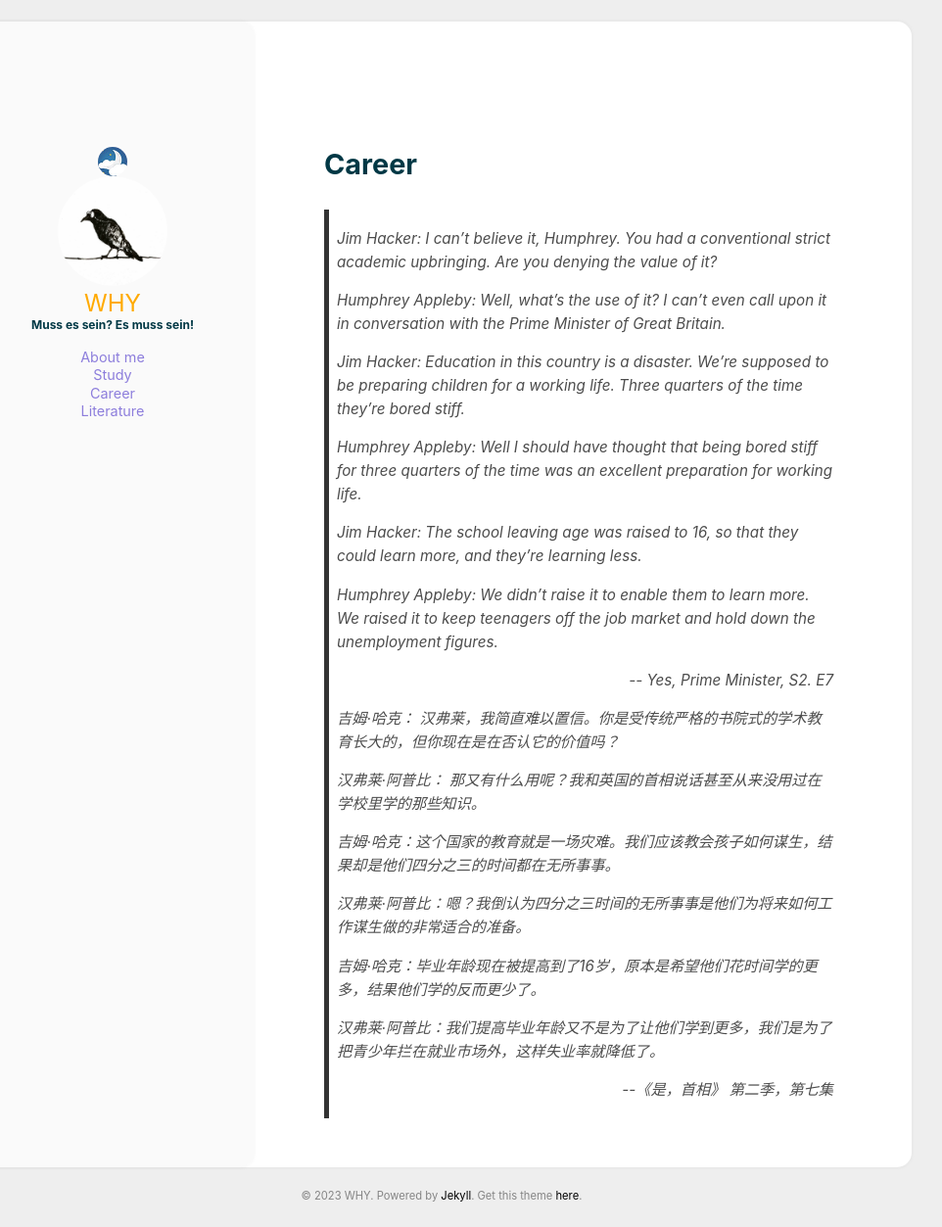
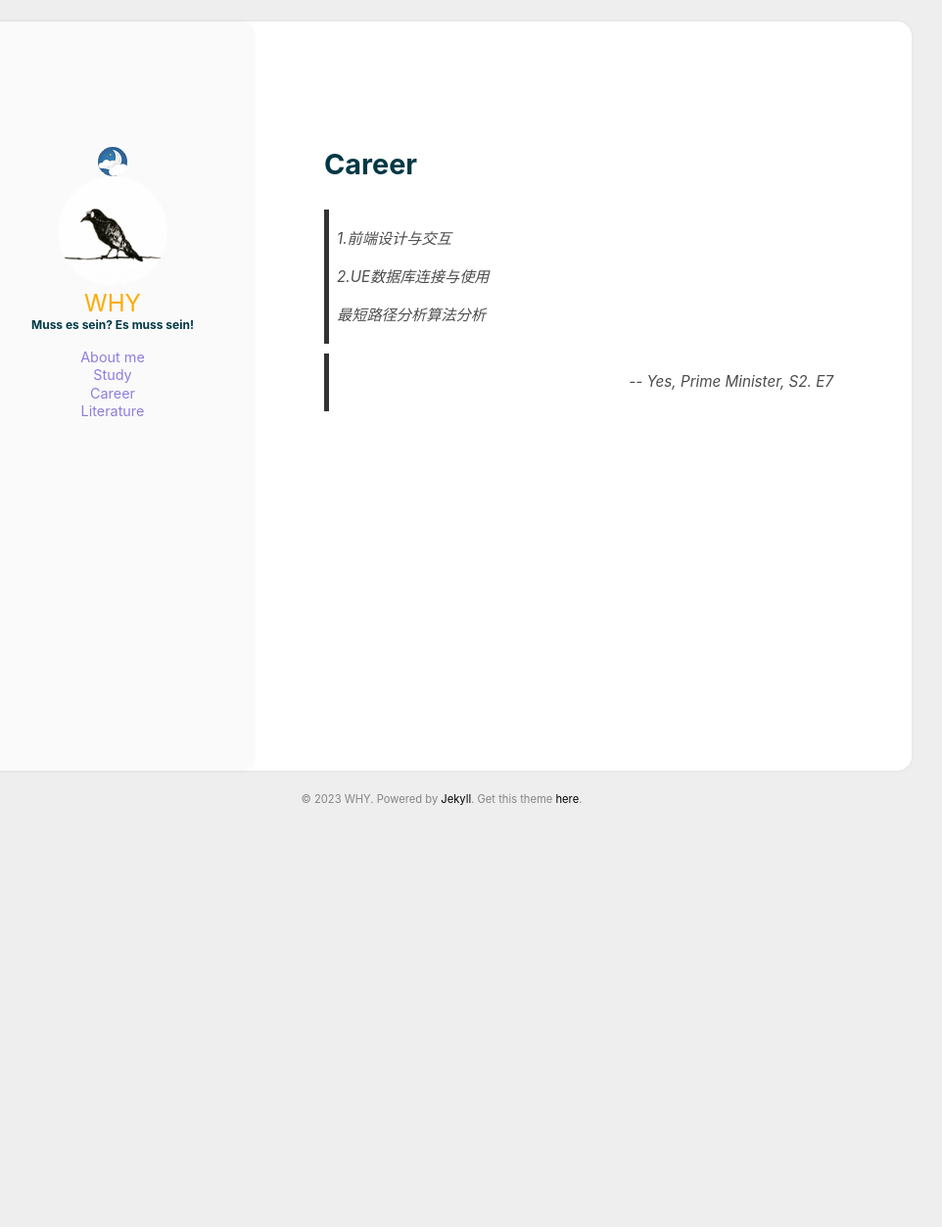
Before and after one commit to yeyeeeI/yeyeI.github.io, a Jekyll site: the page built from _additional_pages/Career.md, in a window 1280 px wide. Shown: the whole page at 98% size, without its empty margins (189-1151 px from the left). Built offline with Jekyll 4.4.1, drawn with Linux system fonts in a browser that asks for light colours; after the commit the page ends 922 px from its top, so only the background shows below that.

Commit message:
Update Career.md

```diff
--- a/_additional_pages/Career.md
+++ b/_additional_pages/Career.md
@@ -4,31 +4,11 @@ layout: simple
 order: 3
 ---
 
-> *Jim Hacker: I can't believe it, Humphrey. You had a conventional strict academic upbringing. Are you denying the value of it?*
+> *1.前端设计与交互*
 >
-> *Humphrey Appleby: Well, what's the use of it? I can't even call upon it in conversation with the Prime Minister of Great Britain.*
+> *2.UE数据库连接与使用*
 >
-> *Jim Hacker: Education in this country is a disaster. We're supposed to be preparing children for a working life. Three quarters of the time they're bored stiff.*
+> *最短路径分析算法分析*
 >
-> *Humphrey Appleby: Well I should have thought that being bored stiff for three quarters of the time was an excellent preparation for working life.*
->
-> *Jim Hacker: The school leaving age was raised to 16, so that they could learn more, and they're learning less.*
->
-> *Humphrey Appleby: We didn't raise it to enable them to learn more. We raised it to keep teenagers off the job market and hold down the unemployment figures.*
->
+
 ><p align="right">-- Yes, Prime Minister, S2. E7</p>
->
->
-> *吉姆·哈克： 汉弗莱，我简直难以置信。你是受传统严格的书院式的学术教育长大的，但你现在是在否认它的价值吗？*
->
-> *汉弗莱·阿普比： 那又有什么用呢？我和英国的首相说话甚至从来没用过在学校里学的那些知识。*
->
-> *吉姆·哈克：这个国家的教育就是一场灾难。我们应该教会孩子如何谋生，结果却是他们四分之三的时间都在无所事事。*
->
-> *汉弗莱·阿普比：嗯？我倒认为四分之三时间的无所事事是他们为将来如何工作谋生做的非常适合的准备。*
->
-> *吉姆·哈克：毕业年龄现在被提高到了16岁，原本是希望他们花时间学的更多，结果他们学的反而更少了。*
->
-> *汉弗莱·阿普比：我们提高毕业年龄又不是为了让他们学到更多，我们是为了把青少年拦在就业市场外，这样失业率就降低了。*
->
-><p align="right">--《是，首相》 第二季，第七集</p>
```
